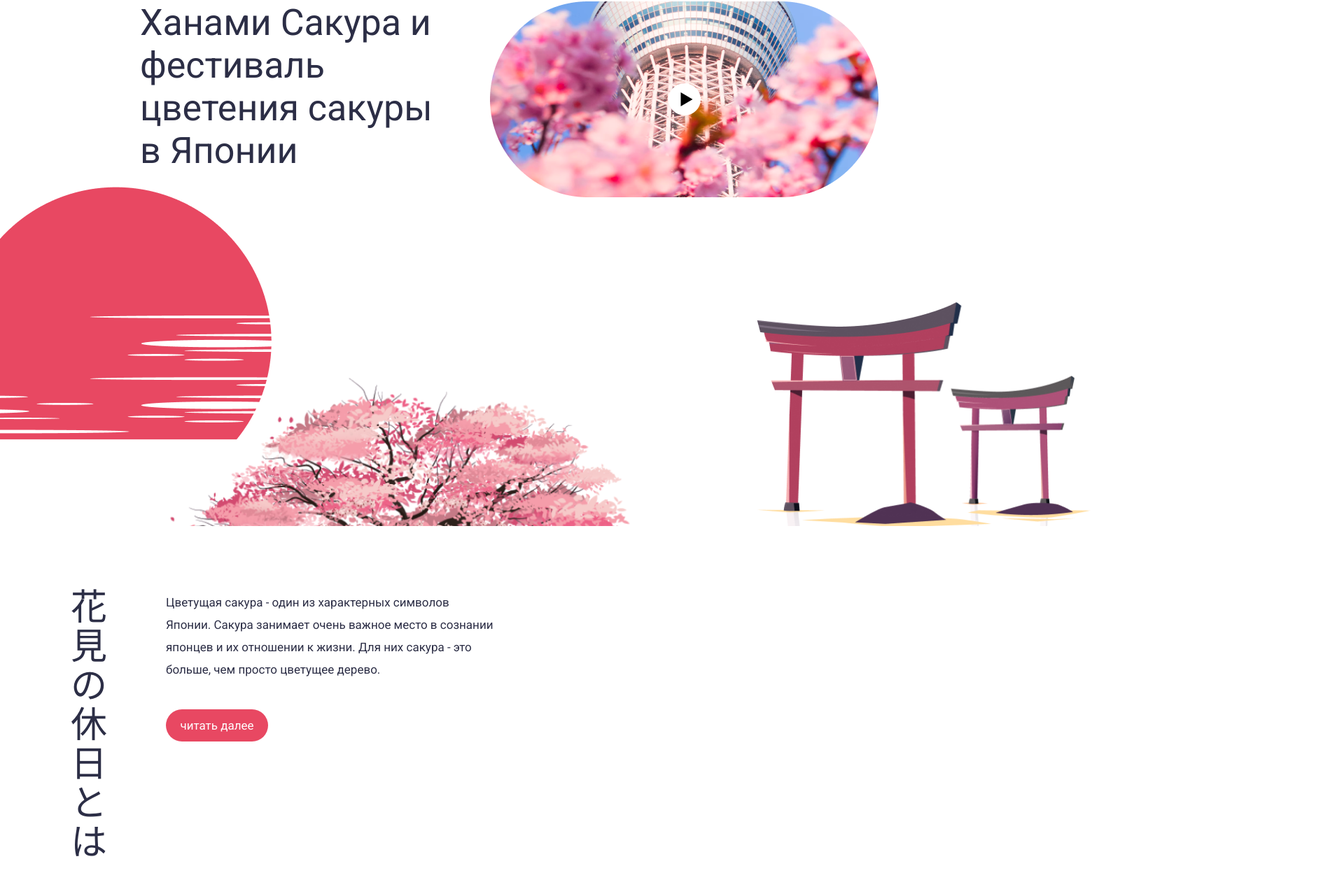
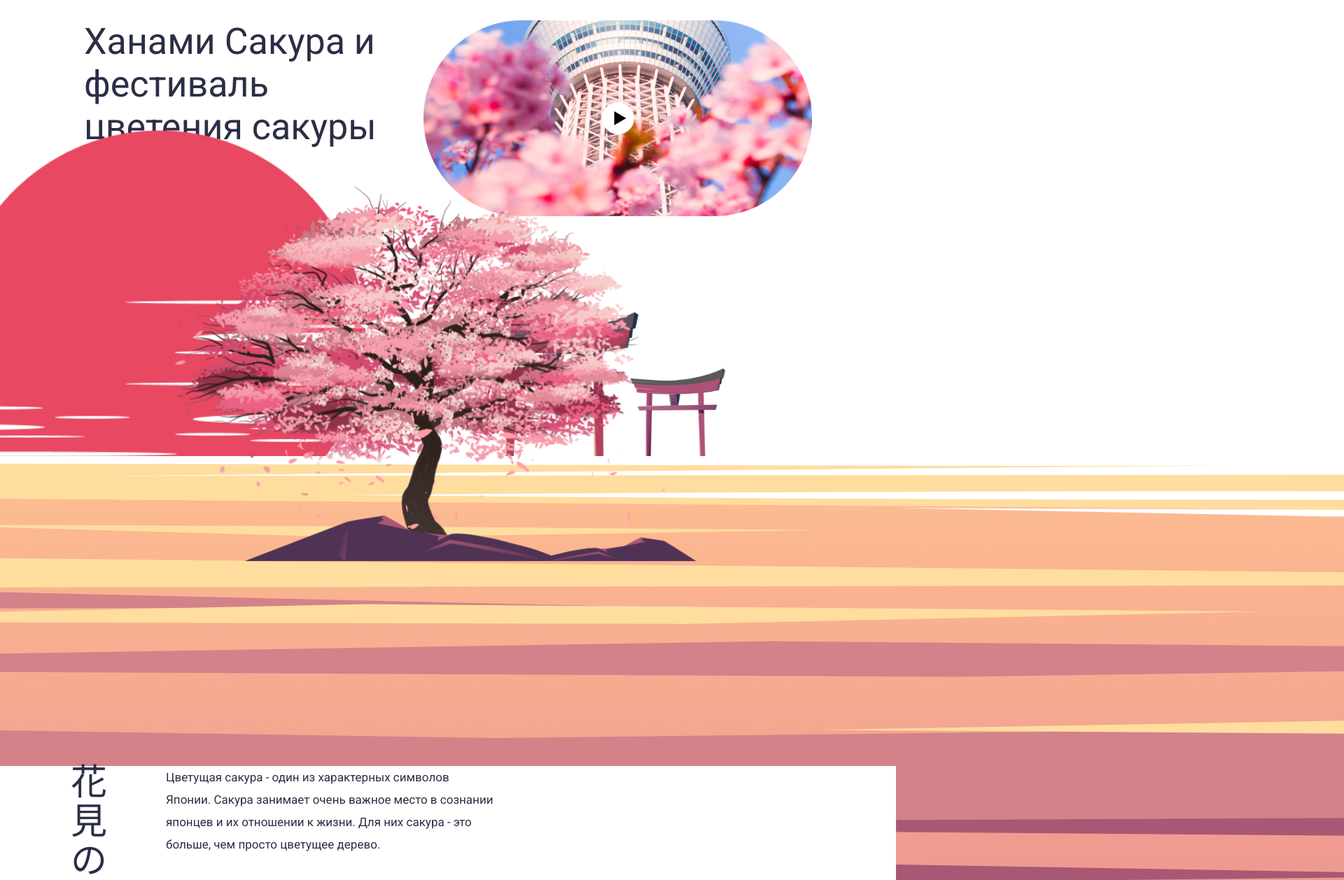
Before and after one commit to Sayyoraxon/sakura, a React (Create React App) app: page / in a window 1280 px wide. Shown: the part 102-1360 px from the top of the page at 70% size, 1920 px wide, since content can reach past the window. Built offline with nearby package versions, Linux system fonts and the light colour scheme.

Commit message:
first commit

```diff
--- a/package.json
+++ b/package.json
@@ -10,6 +10,7 @@
     "react": "^18.3.1",
     "react-dom": "^18.3.1",
     "react-scripts": "5.0.1",
+    "react-scroll-parallax": "^3.4.5",
     "web-vitals": "^2.1.4"
   },
   "scripts": {
--- a/src/App.js
+++ b/src/App.js
@@ -1,3 +1,4 @@
+import { ParallaxProvider } from 'react-scroll-parallax';
 import './App.css'; // Import your CSS file for styling
 import Footer from './MainComponents/Footer';
 import Layout from './layout/Layout';
--- a/src/layout/Layout.css
+++ b/src/layout/Layout.css
@@ -29,7 +29,7 @@
     display: inline-block;
     text-decoration: none;
     color: #2C2E46;
-    font-family: Roboto;
+    font-family: "Roboto", sans-serif;
     font-size: 17px;
     font-style: normal;
     font-weight: 400;
@@ -64,20 +64,26 @@ nav button {
 }
 
 .layout {
-    width: 1920px;
-    height: 750px;
+    width: 100%;
+    height: 1075px;
     overflow-x: hidden;
     overflow-y: scroll;
 }
 
 .parallax {
     width: 100%;
-    height: 1000px;
+    height: 1200px;
     position: relative;
 }
 
+.flex {
+    display: flex;
+    width: 100%;
+    justify-content: center;
+    align-items: flex-start;
+}
+
 .div1 {
-    position: absolute;
     width: 423px;
     height: 232px;
     color: #2C2E46;
@@ -86,10 +92,11 @@ nav button {
     font-style: normal;
     font-weight: 400;
     line-height: normal;
+    margin-right: 62px;
 }
 
 .div2 {
-    position: absolute;
+    position: relative;
     border: 236px;
     width: 555px;
     height: 280px;
@@ -133,49 +140,57 @@ nav button {
 .img1 {
     width: 717px;
     position: absolute;
-    left: -178px;
+    left: -150px;
+    top: 250px;
+}
+
+.img1 img {
+    width: 717px;
 }
 
 .img2 {
     width: 765px;
     position: absolute;
-    top: 538px;
+    top: 260px;
     left: 238px;
-    z-index: 2;
+    z-index: 6;
+}
+
+.img2 img {
+    width: 765px
 }
 
 .img3 {
     width: 6470px;
     position: absolute;
-    top: 911px;
-    left: -2491px;
+    top: 650px;
+    left: -1491px;
+    z-index: 5;
 }
 
 .img4 {
     width: 499px;
     position: absolute;
-    top: 718px;
-    left: 1059px;
+    top: 460px;
+    right: 100px
 }
 
 .img5 {
-    width: 2779px;
-    position: absolute;
-    top: 710px;
-    left: -1907px;
+    width: 2379px;
+    top: 800px;
+    left: -1400px;
     z-index: 3;
 }
 
 .img6 {
-    position: absolute;
     width: 1645px;
-    top: 879px;
-    left: -1107px;
+    top: 800px;
+    left: -907px;
     z-index: 2;
 }
 
 .img7 {
-    width: 965px;
+    width:1165px;
     position: absolute;
     top: 638px;
     left: 1800px;
@@ -185,6 +200,11 @@ nav button {
 @media only screen and (max-width: 1440px) {
     .parallax {
         width: 100%;
+        height: 1000px;
+    }
+
+    .layout {
+        height: 750px;
     }
 }
 
@@ -194,7 +214,8 @@ nav button {
         display: none;
     }
 
-    nav img, nav button {
+    nav img,
+    nav button {
         display: block;
     }
 
--- a/src/layout/Layout.js
+++ b/src/layout/Layout.js
@@ -9,6 +9,7 @@ import mountain from "../assets/img/mountain.png"
 import mountain1 from "../assets/img/mountain1.png"
 import useWindowDimensions from './useWindowDimensions';
 import bar from '../assets/icons/bar.svg'
+import { Parallax, ParallaxProvider } from 'react-scroll-parallax';
 
 
 const Layout = () => {
@@ -16,19 +17,23 @@ const Layout = () => {
 
     const { width } = useWindowDimensions()
 
+
     return (
         <>
             <div className='header'>
 
                 <nav>
-                <img src={bar} alt="bar" className='bar'/>
+                    <img src={bar} alt="bar" className='bar' />
                     <button>
                         Live
                     </button>
                     <div>
+
                         <a href="#">
                             Что это за праздник?
                         </a>
+
+
                         <a href="#">
                             Как празднуют?
                         </a>
@@ -46,37 +51,62 @@ const Layout = () => {
                     </div>
                 </nav>
             </div>
-            <div className='layout'
-            onScroll={(e)=>setleft(e.target.scrollTop)}>
+
+            <ParallaxProvider>
+                <div className=''>
+
 
                     <div className='parallax' id="parallax">
-                    <div className='div1'
-                        style={{top: `${width>1440 ? 177 : 30 -2*left}px`, left: width>1440 ? "440px" : "200px"}}
-                    >
+                        <Parallax translateY={["620px", "-300px"]}>
+                          <div className='flex'>
+
+                        <div className='div1'>
                             Ханами Сакура и фестиваль цветения сакуры в Японии
                         </div>
-                    <div className='div2'
-                        style={{top: `${width>1440 ? 177 : 30-2*left}px`, left: width>1440 ? "925px" : "700px"}}>
+
+                        <div className='div2'>
                             <button className="play-button">
                                 <span className="play-icon"></span>
                             </button>
                         </div>
-                    <img src={sun} alt="image" className='img1'
-                        style={{ left: `${-178 + left * 1.5}px`, width: `${717 - left * 1.1}px`, top: width > 1440 ? "543px" : "250px" }} />
-                    <img src={sakura} alt="image" className='img2'
-                        style={{ width: `${717 - left * 2.2}px`, top: `${width > 1440 ? 538 : 250 + left * 0.3}px` }} />
-                    <img src={shadow} alt="image" className='img3'
-                        style={{ width: `${6470 - left * 10}px`, left: `${-2491 + left * 2.5}px`, top: `${width > 1440 ? 911 : 618 - left * 0.8}px` }} />
-                    <img src={table} alt="image" className='img4'
-                        style={{ left: `${1059 + left * 1.3}px`, width: `${499 - left * 1.1}px`, top: width > 1440 ? "718px" : "430px" }} />
-                    <img src={mountain} alt="mountain" className='img5'
-                        style={{ left: `${-2307 + left * 7.7}px`, top: `${width > 1440 ? 710 : 422 - left * 0.5}px`, width: `${2779 - left * 7}px` }} />
-                    <img src={mountain1} alt="mountain" className='img6'
-                        style={{ left: `${-1107 + left * 4.4}px`, top: `${width > 1440 ? 879 : 591 - left * 0.93}px`, width: `${1645 - left * 4.5}px` }} />
+
+                        </div>
+                        </Parallax>
+
+                        <Parallax scale={[2.2, 0]} translateX={["-200px", "400px"]} translateY={["-100px", "100px"]} className='img1'>
+                            <img src={sun} alt="image" />
+                        </Parallax>
+
+                        <Parallax className='img3'>
+                        <img src={shadow} alt="image" />
+                        </Parallax>
+
+                        <Parallax scale={[1.6, -0.3]}  translateX={["200px", "-400px"]}  className='img2'>
+                        <img src={sakura} alt="image"  />
+                        </Parallax>
+
+                        <Parallax scale={[2.2, 0.3]} translateY={["-500px", "100px"]} >
+                            <img src={table} alt="image" className='img4' />
+                        </Parallax>
+
+                        <Parallax scale={[2, 0.3]} translateY={["800px", "300px"]}>
+                            <img src={mountain1} alt="mountain" className='img6'/>
+                        </Parallax>
+
+                        <Parallax scale={[2 , 0.3]} translateY={["500px", "10px"]} >
+                         <img src={mountain} alt="mountain" className='img5'/>
+                        </Parallax>
                         <img src={sakura1} alt="sakura" className='img7'
                             style={{ left: `${width > 1440 ? 1800 : 1400 - left * 2.2}px`, top: `${width > 1440 ? 638 : 350 - left * 0.6}px` }} />
                     </div>
+
+
+
                 </div>
+            </ParallaxProvider>
+
+
+
         </>
     );
 };
```
Also changed, not shown: 2 other files (tests, documents, lock files or other folders). Lines whose indentation alone changed are shown as unchanged.
